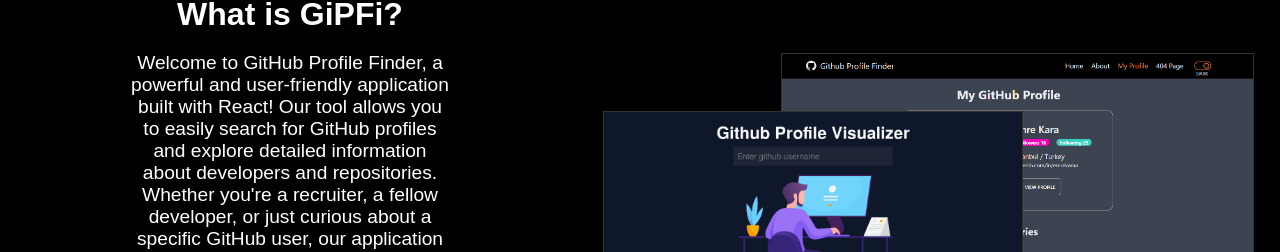
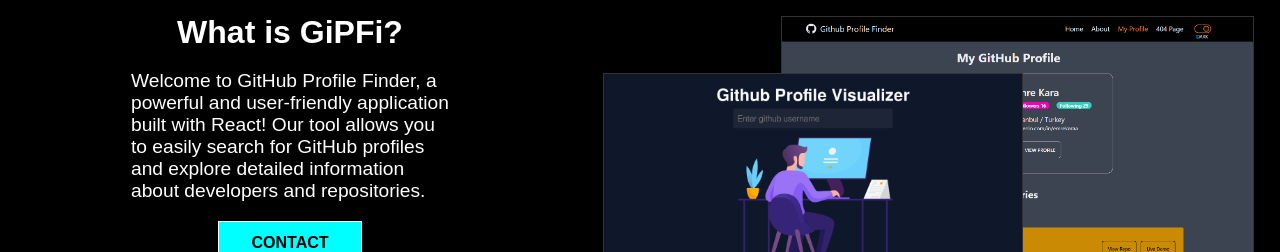
Before and after one commit to keerthiram2612/GithubProfile_finder, a React (Create React App) app: page /about in a window 1280 px wide. Shown: the part 548-800 px from the top of the page. Built offline with nearby package versions, Linux system fonts and the light colour scheme.

Commit message:
adding the text align to the about page

```diff
--- a/public/index.html
+++ b/public/index.html
@@ -10,6 +10,7 @@
       content="Web site created using create-react-app"
     />
     <link rel="apple-touch-icon" href="%PUBLIC_URL%/logo192.png" />
+
     <!--
       manifest.json provides metadata used when your web app is installed on a
       user's mobile device or desktop. See https://developers.google.com/web/fundamentals/web-app-manifest/
--- a/src/components/AboutContent.js
+++ b/src/components/AboutContent.js
@@ -4,12 +4,19 @@
 import React1 from "../assets/react1.jpg"
 import React2 from "../assets/react2.webp"
 
+
 export default function AboutContent() {
   return (
     <div className='about'>
       <div className='left'>
         <h1>What is GiPFi?</h1>
-        <p>Welcome to GitHub Profile Finder, a powerful and user-friendly application built with React! Our tool allows you to easily search for GitHub profiles and explore detailed information about developers and repositories. Whether you're a recruiter, a fellow developer, or just curious about a specific GitHub user, our application provides a seamless experience to find and view profiles effortlessly.</p>
+        <div className = "container">
+        <div className = "row">
+          <div className = "col-md-4">
+          <p>Welcome to GitHub Profile Finder, a powerful and user-friendly application built with React! Our tool allows you to easily search for GitHub profiles and explore detailed information about developers and repositories. </p>
+          </div>
+        </div>
+        </div>
         <Link to = "/contact">
         <button className='btn'>contact</button>
         </Link>
@@ -26,4 +33,5 @@
       </div>
     </div>
   )
+
 }
--- a/src/components/AboutContentstyle.css
+++ b/src/components/AboutContentstyle.css
@@ -16,6 +16,7 @@
 }
 .about .left p{
     margin: 1.2rem 0;
+    text-align: left;
 
 }
 .about .right{
```
